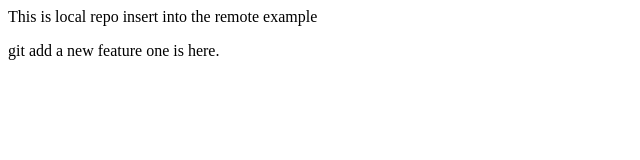
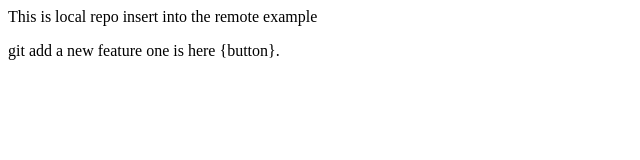
Before and after one commit to dharti1207/git-local-25, a plain HTML site: page index.html in a window 1280 px wide. Shown: the full height of the page, 0-640 px from the left. Drawn offline with Linux system fonts and the light colour scheme.

```diff
--- a/index.html
+++ b/index.html
@@ -1,2 +1,2 @@
 <p>This is local repo insert into the remote example</p>
-<p>git add a new feature one is here.</p>
+<p>git add a new feature one is here {button}.</p>
```
